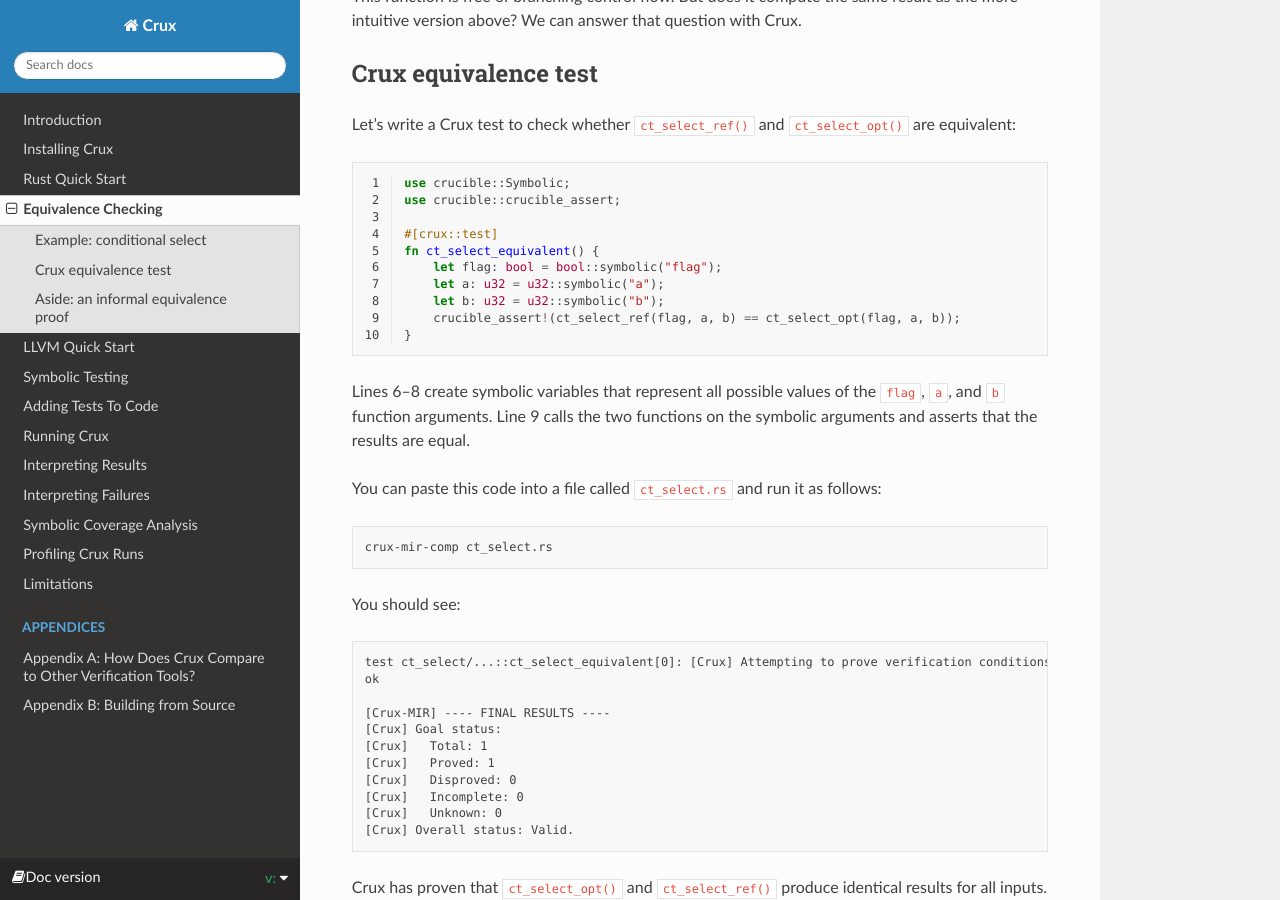
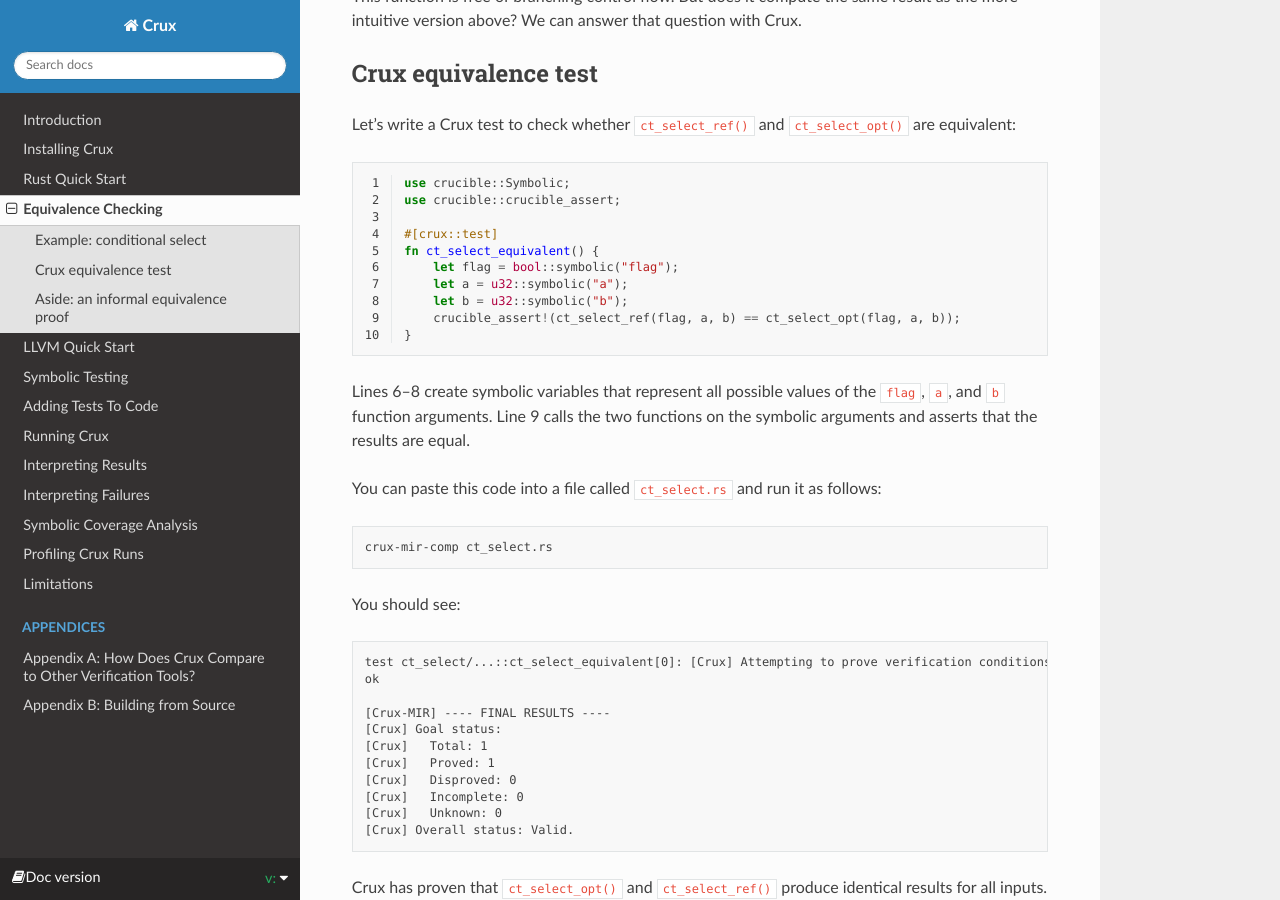
Before and after one commit to GaloisInc/crux, a Sphinx documentation site: the page built from docs/equivalence-checking.rst, in a window 1280 px wide and 900 px high, scrolled down 1171 px. Built offline with Sphinx 7.4.7 and the Read the Docs theme 3.1.0, drawn with Linux system fonts in a browser that asks for light colours.

Commit message:
remove redundant type annotations from symbolic variables
Co-authored-by: Ryan Scott <ryan.gl.scott@gmail.com>

```diff
--- a/docs/equivalence-checking.rst
+++ b/docs/equivalence-checking.rst
@@ -48,9 +48,9 @@
 
    #[crux::test]
    fn ct_select_equivalent() {
-       let flag: bool = bool::symbolic("flag");
-       let a: u32 = u32::symbolic("a");
-       let b: u32 = u32::symbolic("b");
+       let flag = bool::symbolic("flag");
+       let a = u32::symbolic("a");
+       let b = u32::symbolic("b");
        crucible_assert!(ct_select_ref(flag, a, b) == ct_select_opt(flag, a, b));
    }
 
```
